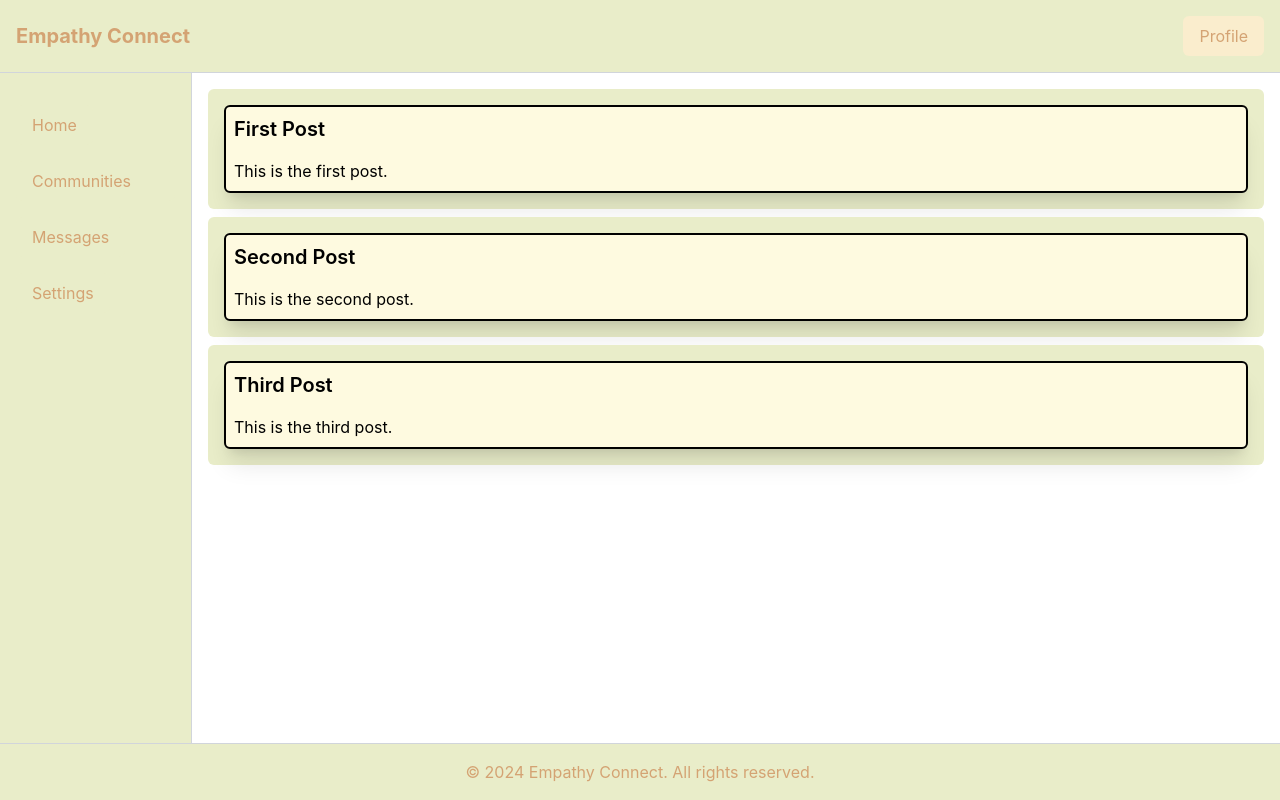
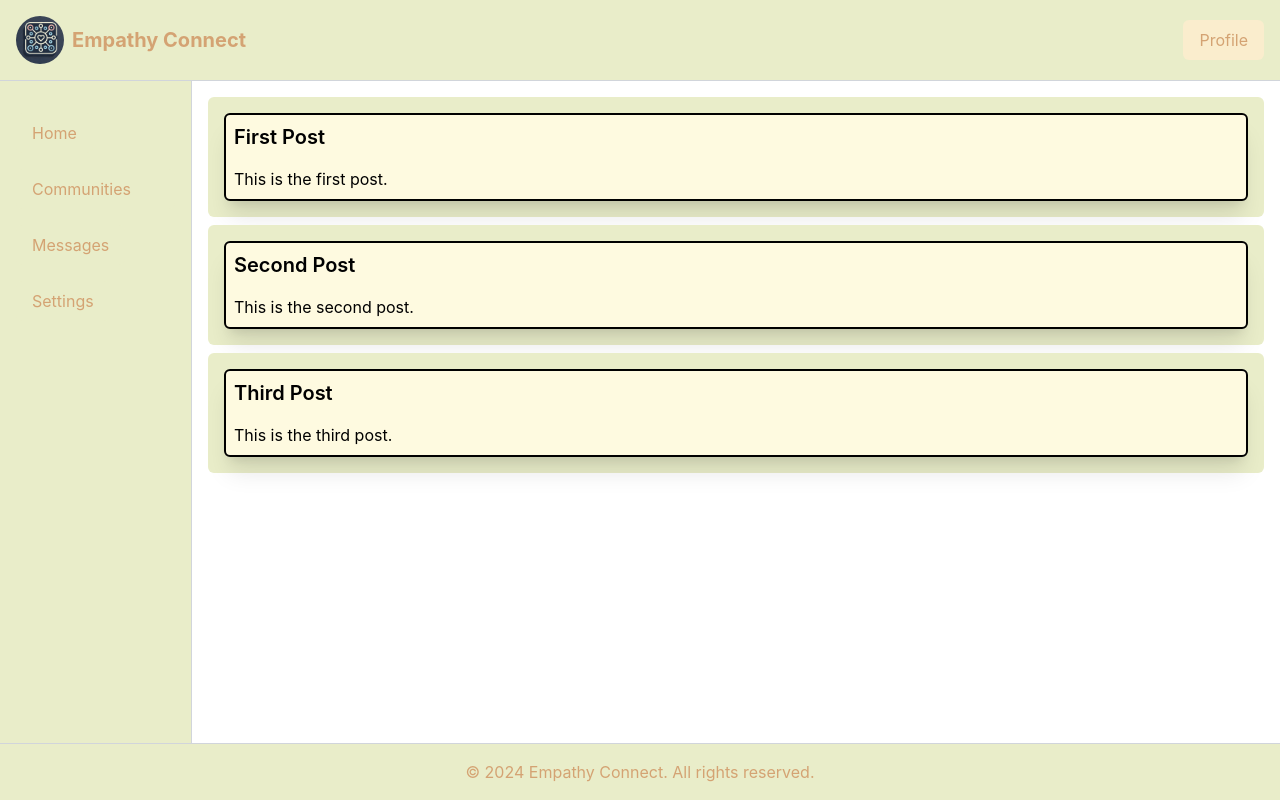
Before and after one commit to promatty/empathy-connect, a React (Create React App) app: page / in a window 1280 px wide. Built offline with nearby package versions, Linux system fonts and the light colour scheme.

Commit message:
added logo

```diff
--- a/src/components/Header.jsx
+++ b/src/components/Header.jsx
@@ -1,29 +1,42 @@
 import { Link } from 'react-router-dom';
 import { useState } from 'react';
+import empathyLogo from '../empathy_connect_logo.png';  // Adjust the path for your PNG file
 
 export default function Header() {
     const [toggleDropdown, setToggleDropdown] = useState(false);
 
     return (
         <header className="bg-[#E9EDC9] text-[#D4A373] p-4 flex justify-between items-center border-b border-gray-300">
-            <Link to="/" className="text-[#D4A373] text-xl font-bold">Empathy Connect</Link>
+            {/* Logo on the left */}
+            <Link to="/" className="flex items-center">
+                <img
+                    src={empathyLogo}
+                    alt="Empathy Connect Logo"
+                    className="h-12 w-12 rounded-full mr-2"  // Increased size (h-12, w-12) and added rounded-full
+                />
+                <span className="text-[#D4A373] text-xl font-bold">Empathy Connect</span>
+            </Link>
+
+            {/* Profile Dropdown */}
             <div
                 onClick={() => setToggleDropdown(!toggleDropdown)}
                 className="bg-[#FAEDCD] select-none text-[#D4A373] border-1 border-black py-2 px-4 cursor-pointer rounded-md hover:bg-[#D4A373] hover:text-white transition-all duration-200 ease-in-out"
             >
                 Profile
             </div>
+
+            {/* Dropdown menu */}
             {toggleDropdown && (
                 <div
-                    className="absolute right-0 mt-40 mr-4 w-48 rounded-md bg-[#FEFAE0] shadow-lg" // Increased width to w-48 for larger dropdown
+                    className="absolute right-0 mt-40 mr-4 w-48 rounded-md bg-[#FEFAE0] shadow-lg"
                     role="menu"
                     aria-orientation="vertical"
                     aria-labelledby="options-menu"
                 >
-                    <div className="py-2 px-3"> {/* Increased padding for more space */}
+                    <div className="py-2 px-3">
                         <Link
                             to="/profile"
-                            className="block pr-12 select-none pl-3 py-2 text-[#D4A373] text-sm rounded-md hover:bg-[#FAEDCD] hover:text-[#D4A373]" // Menu item hover effect: FAEDCD
+                            className="block pr-12 select-none pl-3 py-2 text-[#D4A373] text-sm rounded-md hover:bg-[#FAEDCD] hover:text-[#D4A373]"
                             role="menuitem"
                         >
                             Profile
```
Also changed, not shown: src/empathy_connect_logo.png (added).
